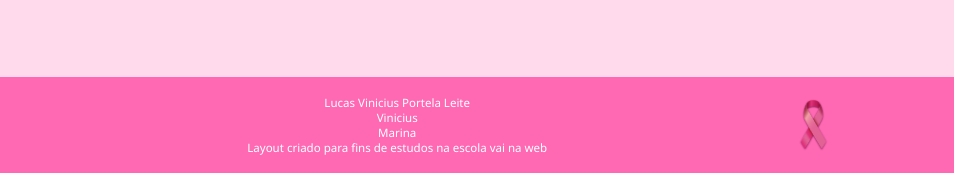
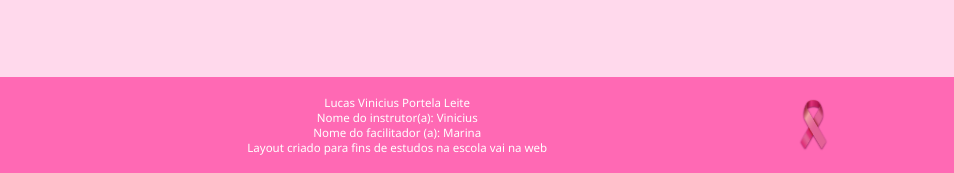
Before and after one commit to Lucasvpldeveloper/Outubro-rosa, a plain HTML site: page index.html in a window 1280 px wide. Shown: the part 1003-1176 px from the top of the page, 326-1280 px from the left. Drawn offline with Linux system fonts and the light colour scheme.

Commit message:
Modificação no footer

```diff
--- a/index.html
+++ b/index.html
@@ -51,8 +51,8 @@
             </div>
             <div class="InfoBox">
                 <p>Lucas Vinicius Portela Leite</p>
-                <p>Vinicius</p>
-                <p>Marina</p>
+                <p>Nome do instrutor(a): Vinicius</p>
+                <p>Nome do facilitador (a): Marina</p>
                 <p>Layout criado para fins de estudos na escola vai na web</p>
             </div>
             <img src="img/outubro-rosa 1.png" alt="Icone outubro rosa">
```
